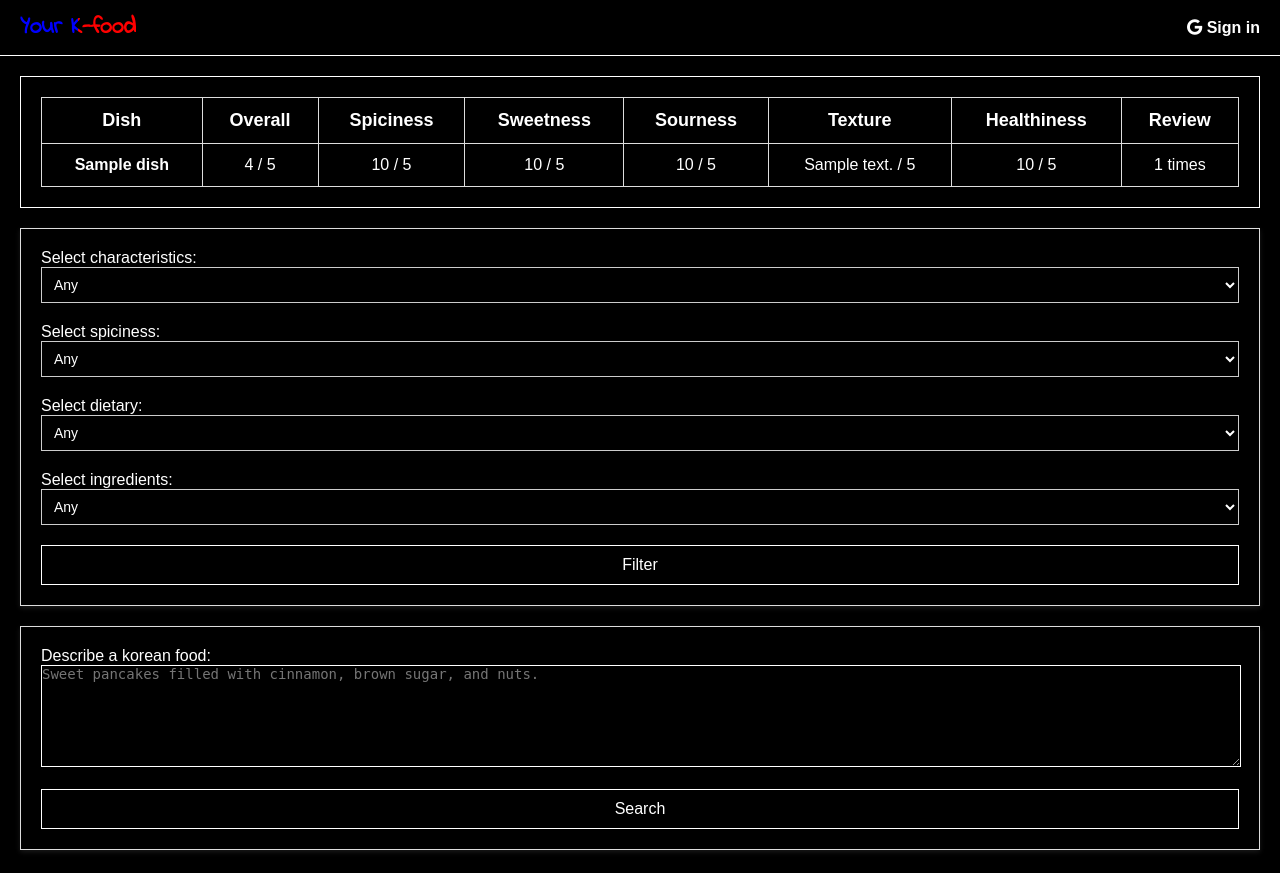
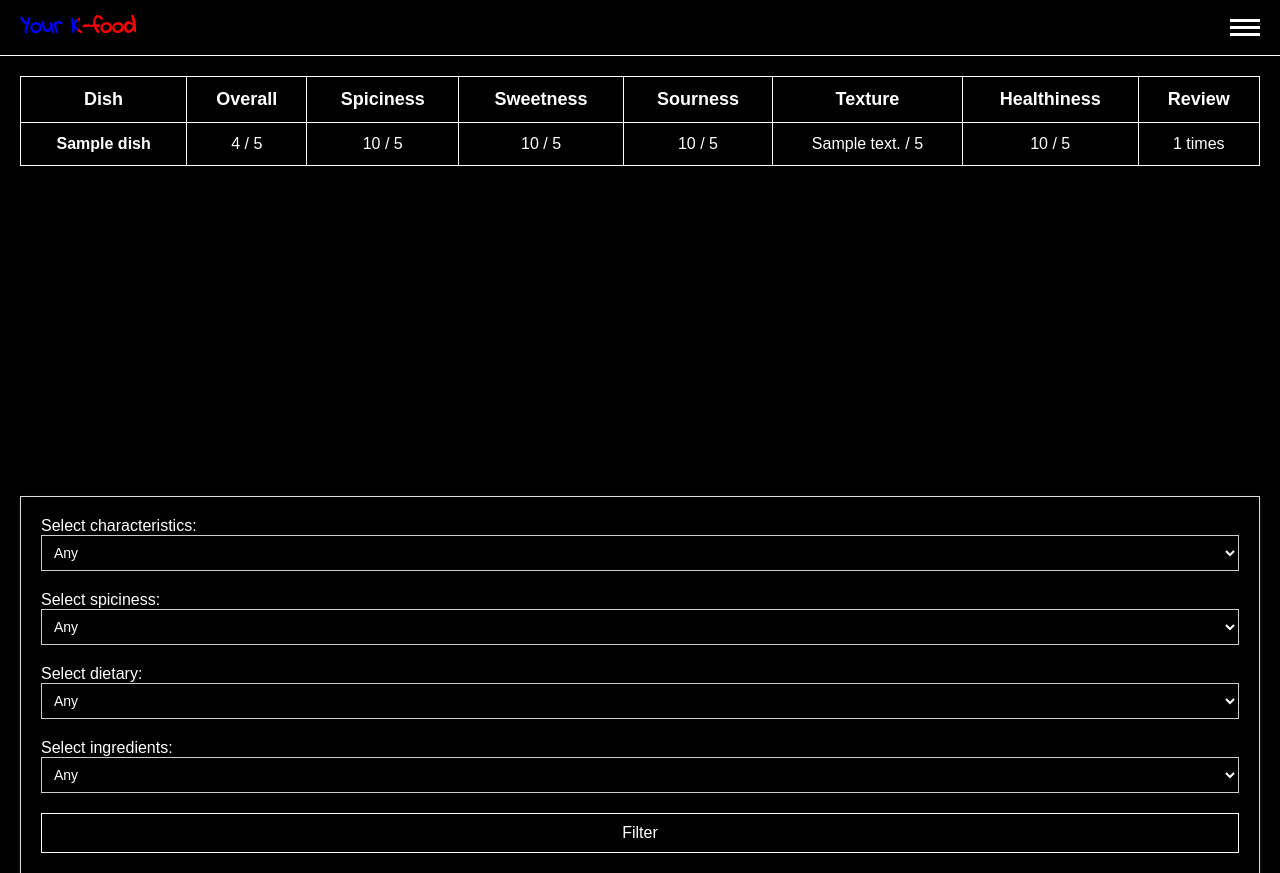
Before and after one commit to lucakim27/mykoreandish, a Flask app: template templates/home.html in a window 1280 px wide. Shown: the top 873 px of the page. Before the commit the page ends 852 px from the top, so only its background shows below. Run offline with Flask 3, Linux system fonts and the light colour scheme; the template is opened without the code that fills it: most values are stand-ins (such as "Sample title", 1, 10 or a date in 2020).

Commit message:
Implement a menu bar

```diff
--- a/static/css/style.css
+++ b/static/css/style.css
@@ -64,8 +64,10 @@ h1 {
 }
 
 .dropdown-menu {
+    z-index: 8;
     display: none;
-    width: 100%;
+    width: 100px;
+    right: -15px;
     position: absolute;
     background-color: #000000;
     color: white;
@@ -623,10 +625,10 @@ strong {
 /* Container for the table */
 .top-foods {
     margin: 20px;
-    padding: 20px;
-    border: 1px solid #ffffff;
     background-color: #000000;
     overflow-x: auto; /* Enable horizontal scroll on small screens */
+    overflow-y: auto; /* Enable vertical scroll if needed */
+    height: 400px; /* Set a fixed height to enable vertical scrolling */
 }
 
 /* Heading styling */
@@ -645,24 +647,30 @@ strong {
 }
 
 /* Header row styling */
-.top-foods table thead tr {
+.top-foods table thead th {
     background-color: #000000;
     color: #fff;
     font-size: 18px;
+    padding: 12px;
+    border: 1px solid #ffffff;
+    text-align: center;
+
+    position: sticky;
+    top: 0; /* Sticks to the top of the container */
+    z-index: 2; /* Ensures it stays above table rows */
 }
 
-.top-foods table th, .top-foods table td {
-    padding: 12px;
-    border: 1px solid #ddd;
-    text-align: center;
-}
-
-/* Alternating row colors */
+/* Row and cell styling */
 .top-foods table tbody tr:nth-child(even) {
     background-color: #000000;
 }
 
-/* Strong text styling */
+.top-foods table td {
+    padding: 12px;
+    border: 1px solid #ffffff;
+    text-align: center;
+}
+
 .top-foods table td strong {
     font-weight: bold;
     color: #ffffff;
@@ -678,3 +686,42 @@ strong {
         font-size: 14px; /* Reduce font size */
     }
 }
+
+
+.menu {
+    display: flex;
+    flex-direction: column;
+    justify-content: space-around;
+    width: 30px;
+    height: 21px;
+    background: transparent;
+    border: none;
+    padding: 0;
+    cursor: pointer;
+}
+
+.menu span {
+    display: block;
+    width: 30px;
+    height: 3px;
+    background-color: #ffffff;
+    transition: transform 0.3s ease, opacity 0.3s ease;
+}
+
+.menu.open span:nth-child(1) {
+    transform: rotate(45deg) translateY(8px);
+}
+
+.menu.open span:nth-child(2) {
+    opacity: 0;
+}
+
+.menu.open span:nth-child(3) {
+    transform: rotate(-45deg) translateY(-8px);
+}
+
+/* Dropdown menu styles */
+.user-dropdown {
+    position: relative;
+    display: inline-block;
+}
--- a/templates/base.html
+++ b/templates/base.html
@@ -11,14 +11,18 @@
 </head>
 <body>
 <div id="topBar">
-    <h1>
-        <a href="/" style="text-decoration: none; color: inherit;">Your K-food</a>
-    </h1>
+    <h1><a href="/" style="text-decoration: none; color: inherit;">Your K-food</a></h1>
     <div class="auth-links">
         {% if session.get('google_id') %}
+        <!-- Logged-in user -->
         <div class="user-dropdown">
-              <span class="username" onclick="toggleDropdown()">{{ user.get('name', 'Guest') }}</span>
+              <button class="menu" onclick="toggleDropdown()">
+                  <span></span>
+                  <span></span>
+                  <span></span>
+              </button>
               <div class="dropdown-menu">
+                  <a>{{ user.get('name', 'Guest') }}</a>
                   {% if user.get('admin') %}
                       <a href="/admin">Admin</a>
                   {% endif %}
@@ -27,20 +31,32 @@
               </div>
           </div>
         {% else %}
+          <!-- Unlogged-in user -->
           <div class="user-dropdown">
+            <button class="menu" onclick="toggleDropdown()">
+                <span></span>
+                <span></span>
+                <span></span>
+            </button>
+            <div class="dropdown-menu">
                 <a class="google-login-btn" href="{{ url_for('google.login') }}">
                     <i class="fab fa-google"></i> Sign in
                 </a>
             </div>
+          </div>
         {% endif %}
     </div>
 </div>
+
 <script>
     function toggleDropdown() {
+        const menu = document.querySelector('.menu');
+        menu.classList.toggle('open');
         var dropdown = event.target.closest('.user-dropdown');
         dropdown.classList.toggle('show-dropdown');
     }
 </script>
+
 {% with messages = get_flashed_messages(with_categories=true) %}
 {% if messages %}
     <div class="flashes">
@@ -50,6 +66,7 @@
     </div>
 {% endif %}
 {% endwith %}
+
 <main>
     {% block content %}
     {% endblock %}
```
Lines whose indentation alone changed are shown as unchanged.
